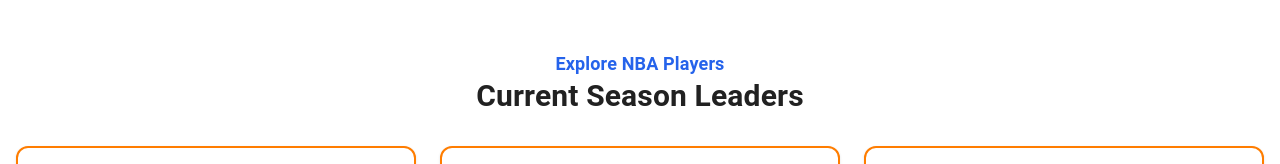
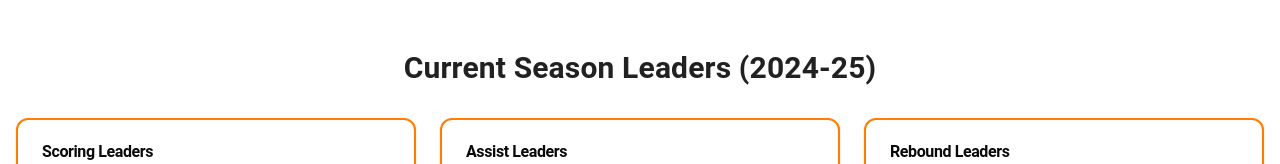
Before and after one commit to Stefan-Andjelic/nbaaai-website, a Next.js app: page / in a window 1280 px wide. Shown: the part 158-322 px from the top of the page. Built offline with nearby package versions, Linux system fonts and the light colour scheme; no server answers; the database is empty.

Commit message:
small fixes to landing page

```diff
--- a/src/app/page.tsx
+++ b/src/app/page.tsx
@@ -15,17 +15,10 @@
         >
           Where the Iso meets I/O
         </h1>
-        <p>
-          <Link href="/players">
-            <span className="text-lg font-semibold text-blue-600 hover:underline">
-              Explore NBA Players
-            </span>
-          </Link>
-        </p>
 
         {/* Leaderboards Grid */}
         <div className="w-full max-w-7xl">
-          <h2 className="text-3xl font-bold text-center mb-8">Current Season Leaders</h2>
+          <h2 className="text-3xl font-bold text-center mb-8">Current Season Leaders (2024-25)</h2>
           <div className="grid grid-cols-1 md:grid-cols-2 lg:grid-cols-3 gap-6 mb-12">
             <LeaderboardCard
               title="Scoring Leaders"
```
